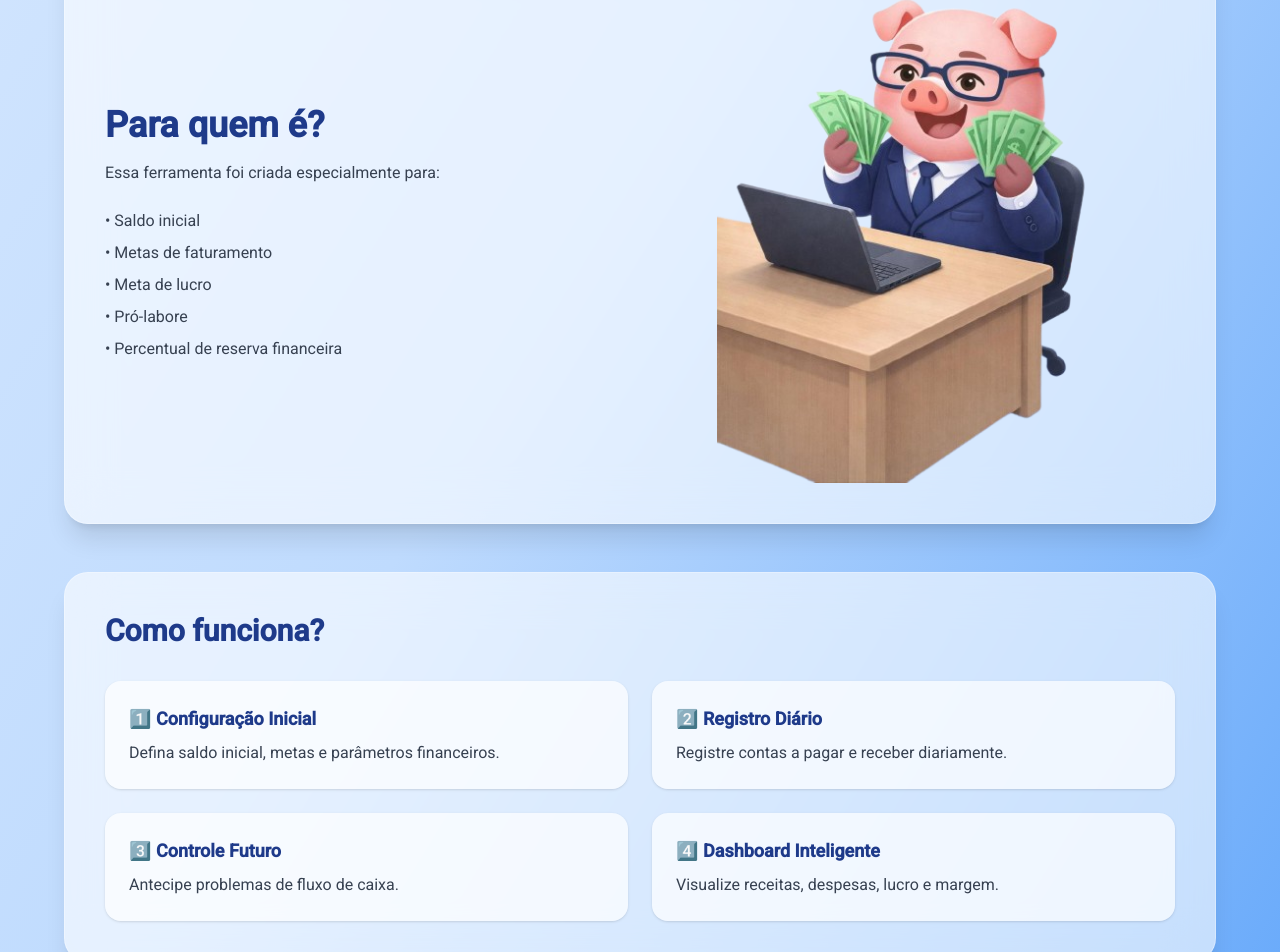
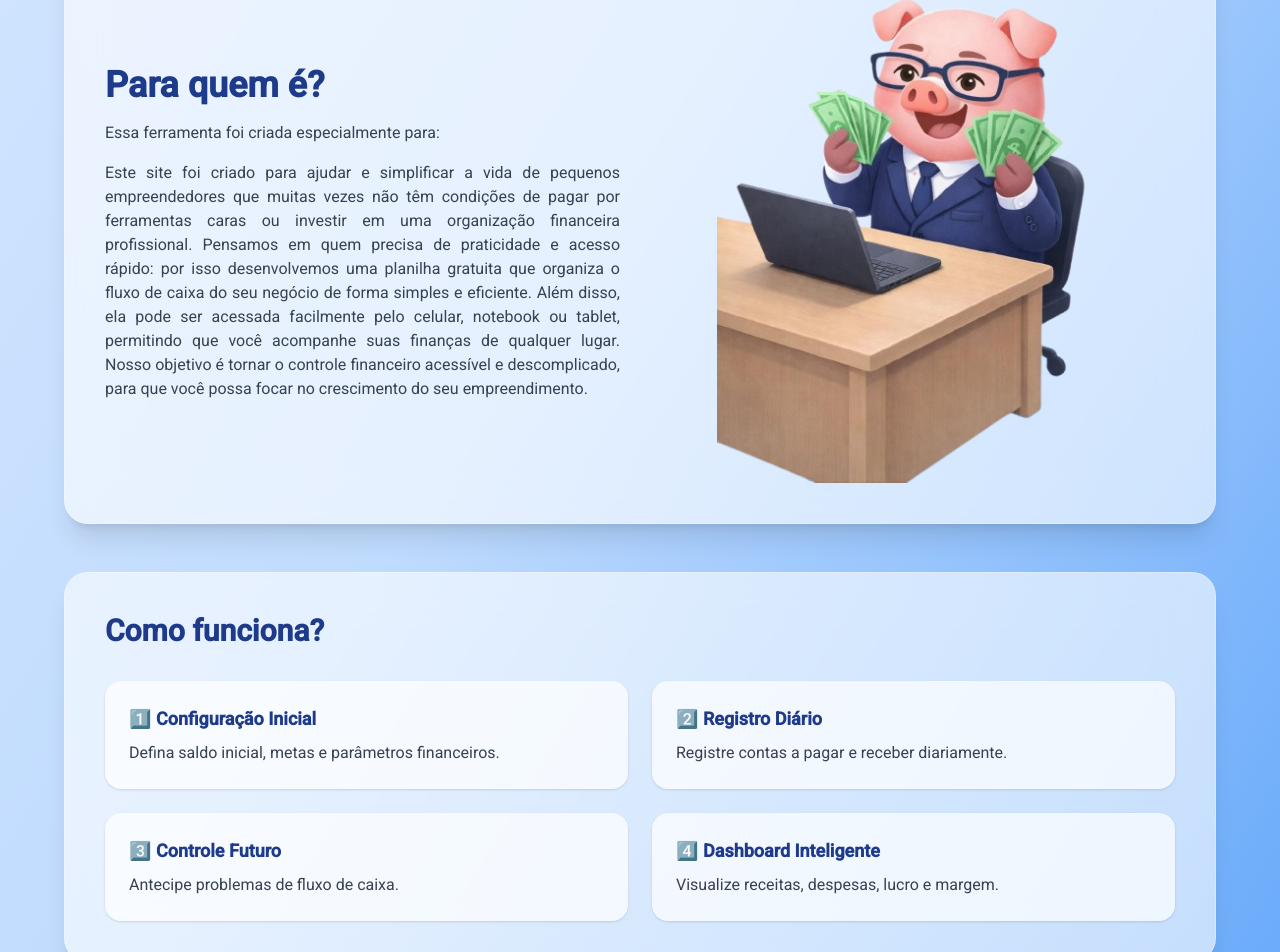
Before and after one commit to KaiqueDultra/fluxo-de-caixa-ui, an Angular app: page /entrepreneur-support in a window 1280 px wide. Shown: the part 884-1836 px from the top of the page. Built offline with nearby package versions, Linux system fonts and the light colour scheme.

Commit message:
fix: fixing some pages

```diff
--- a/src/app/pages/dashboard/dashboard.component.html
+++ b/src/app/pages/dashboard/dashboard.component.html
@@ -36,9 +36,9 @@
         <p class="text-base md:text-lg text-gray-700 mt-4 max-w-xl">
           Uma plataforma <span class="text-blue-600 font-semibold">simples</span>,
           <span class="text-blue-600 font-semibold">moderna</span> e
-          <span class="text-blue-600 font-semibold">intuitiva</span> para ajudar empreendedores
+          <span class="text-blue-600 font-semibold">intuitiva</span> para ajudar pequenos empreendedores
           a gerenciar <span class="font-semibold">receitas</span>,
-          <span class="font-semibold">despesas</span> e crescimento do negócio.
+          <span class="font-semibold">despesas</span> e controle do negócio.
         </p>
 
         <div class="mt-8 grid grid-cols-1 sm:grid-cols-3 gap-4">
--- a/src/app/pages/entrepreneur-support/entrepreneur-support.component.html
+++ b/src/app/pages/entrepreneur-support/entrepreneur-support.component.html
@@ -62,13 +62,14 @@
             Essa ferramenta foi criada especialmente para:
           </p>
 
-          <ul class="mt-6 space-y-2 text-gray-700 text-sm sm:text-base">
-            <li>• Saldo inicial</li>
-            <li>• Metas de faturamento</li>
-            <li>• Meta de lucro</li>
-            <li>• Pró-labore</li>
-            <li>• Percentual de reserva financeira</li>
-          </ul>
+          <p class="mt-4 text-gray-700 text-sm sm:text-base max-w-xl text-justify leading-relaxed tracking-normal">
+            Este site foi criado para ajudar e simplificar a vida de pequenos empreendedores que muitas vezes não têm
+            condições de pagar por ferramentas caras ou investir em uma organização financeira profissional. Pensamos em
+            quem precisa de praticidade e acesso rápido: por isso desenvolvemos uma planilha gratuita que organiza o fluxo
+            de caixa do seu negócio de forma simples e eficiente. Além disso, ela pode ser acessada facilmente pelo celular,
+            notebook ou tablet, permitindo que você acompanhe suas finanças de qualquer lugar. Nosso objetivo é tornar o
+            controle financeiro acessível e descomplicado, para que você possa focar no crescimento do seu empreendimento.
+          </p>
         </div>
 
         <!-- IMAGEM -->
```
